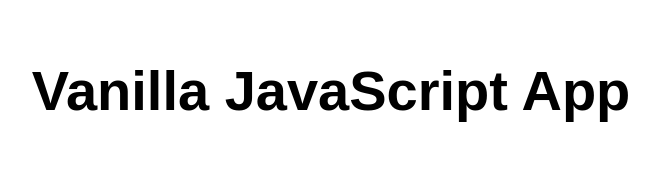
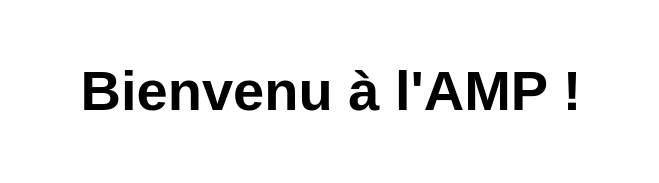
Before and after one commit to EdgeSN/my-first-static-web-app, a website: page src/index.html in a window 1280 px wide. Shown: the whole page, without its empty margins (309-968 px from the left). Drawn offline with Linux system fonts and the light colour scheme.

Commit message:
Update index.html

```diff
--- a/src/index.html
+++ b/src/index.html
@@ -5,12 +5,12 @@
   <meta charset="UTF-8">
   <meta name="viewport" content="width=device-width, initial-scale=1.0">
   <link rel="stylesheet" href="styles.css">
-  <title>Vanilla JavaScript App</title>
+  <title>Site Web AMP hébergé au MCN</title>
 </head>
 
 <body>
   <main>
-    <h1>Vanilla JavaScript App</h1>
+    <h1>Bienvenu à l'AMP !</h1>
   </main>
 </body>
 
```
